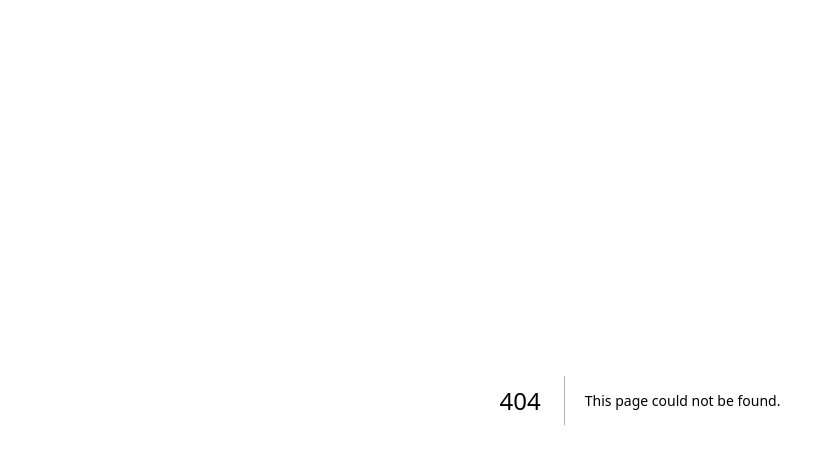
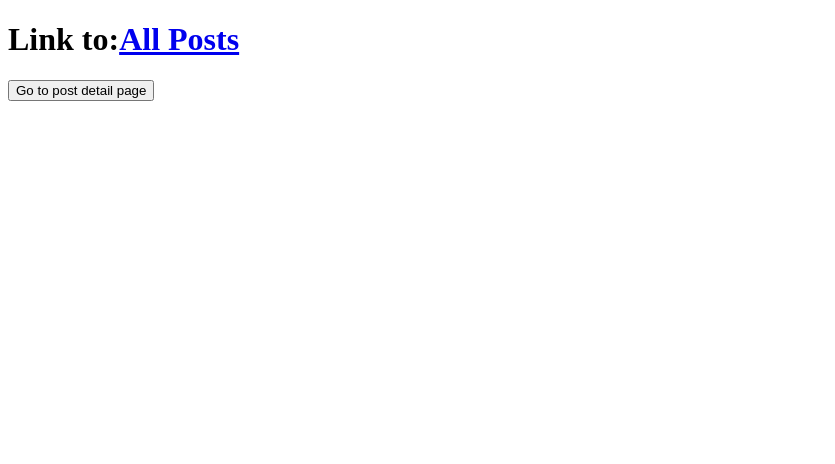
Before and after one commit to haiduongfc2001/learn-nextjs, a Next.js app: page /home in a window 1280 px wide. Before the commit this address had no page. Shown: the top 464 px of the page, without its empty margins (0-835 px from the left). Built offline with nearby package versions, Linux system fonts and the light colour scheme.

Commit message:
nextjs: Navigation between Pages

```diff
--- /dev/null
+++ b/src/pages/home/index.tsx
@@ -0,0 +1,36 @@
+import { NextPage } from 'next';
+import Link from 'next/link';
+import { useRouter } from 'next/router';
+import React from 'react';
+
+const Home: NextPage = () => {
+    const router = useRouter();
+
+    function goToDetailPage() {
+        router.push({
+            pathname: '/posts/[postId]',
+            query: {
+                postId: 123,
+                ref: 'social',
+            }
+        })
+    }
+
+    return (
+        <div>
+            <h1>Link to:
+                <Link href={"/posts"}>All Posts</Link>
+            </h1>
+
+            <button onClick={goToDetailPage}>Go to post detail page</button>
+
+            <div style={{ marginTop: '1500px' }}>
+                <Link href={"/about"}>
+                    Go to About
+                </Link>
+            </div>
+        </div>
+    )
+}
+
+export default Home;
```
